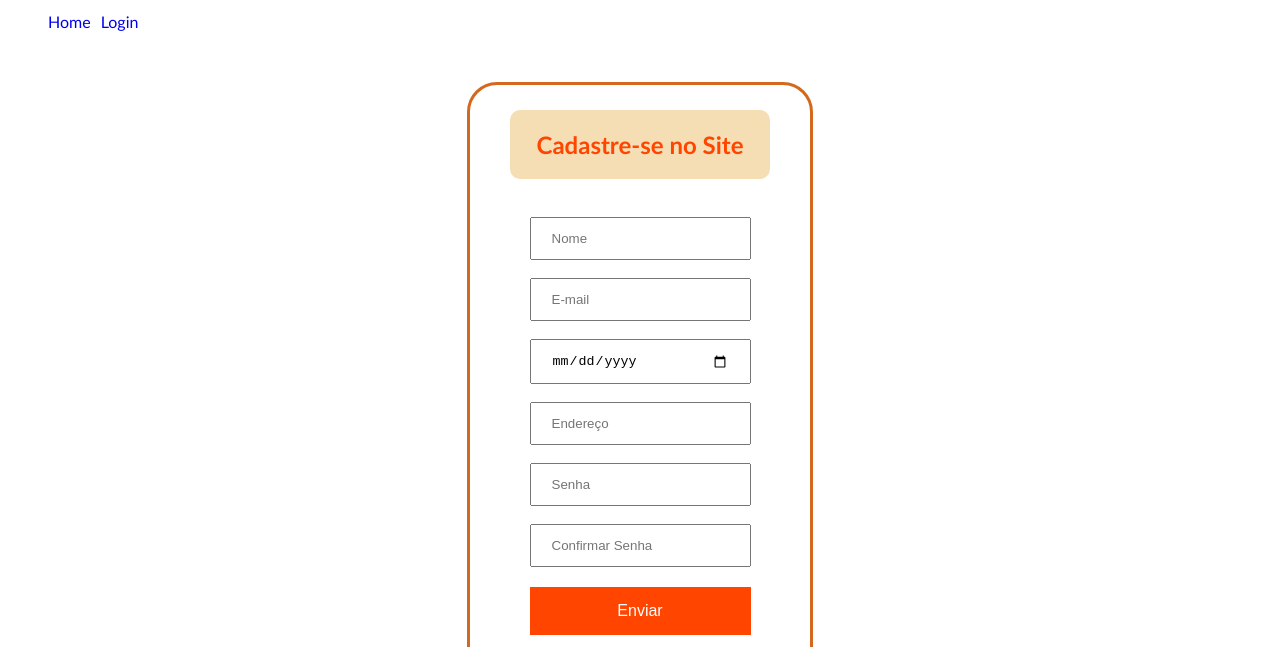
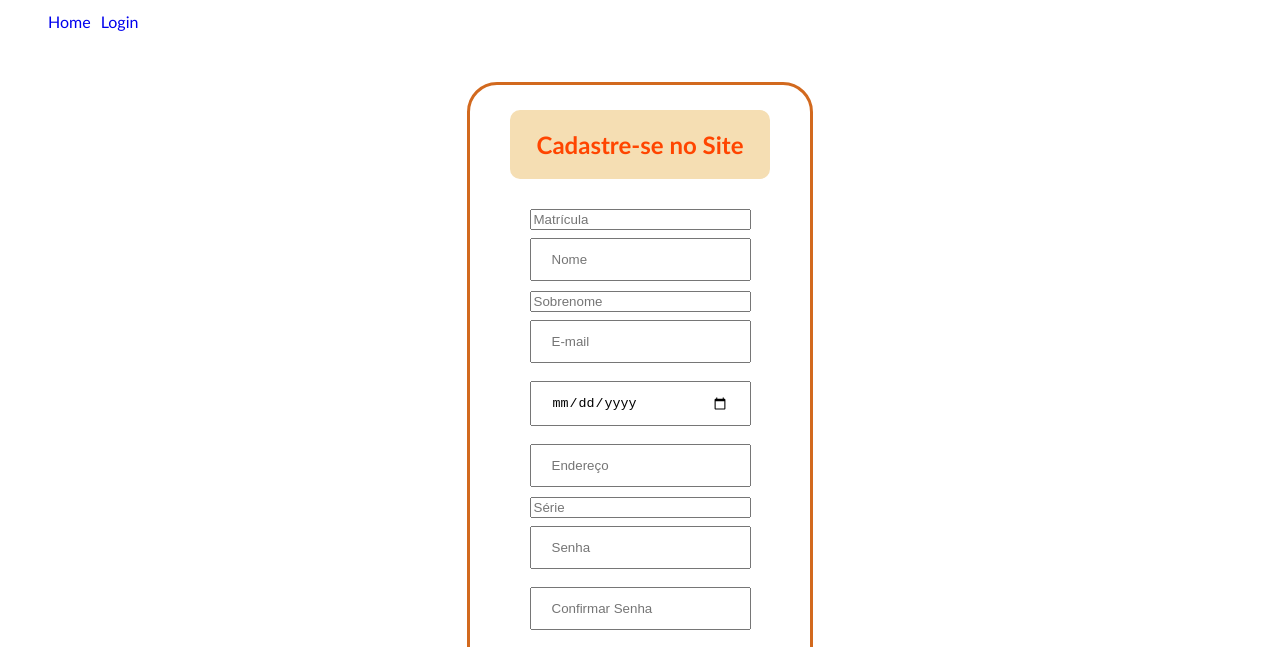
Before and after one commit to LucasKeller7/Av-Trimestral-Tecnico, a plain HTML site: page registro.html in a window 1280 px wide. Shown: the part 110-757 px from the top of the page. Drawn offline with Linux system fonts and the light colour scheme.

Commit message:
Update registro.html

```diff
--- a/registro.html
+++ b/registro.html
@@ -22,13 +22,13 @@
     <div class="container">
         <h2 class="tituloCadastro">Cadastre-se no Site</h2>
         <div class="dadosCadastro">
-            <!-- <input type="number" id="matricula" placeholder="Matrícula"> -->
+            <input type="number" id="matricula" placeholder="Matrícula">
             <input type="text" id="nome" placeholder="Nome">
-            <!-- <input type="text" id="sobrenome" placeholder="Sobrenome"> -->
+            <input type="text" id="sobrenome" placeholder="Sobrenome">
             <input type="email" id="email" placeholder="E-mail">
             <input type="date" id="datanascimento" placeholder="Data de Nascimento">
             <input type="text" id="endereco" placeholder="Endereço">
-            <!-- <input type="text" id="serie" placeholder="Série"> -->
+            <input type="text" id="serie" placeholder="Série">
             <input type="password" id="senha" placeholder="Senha">
             <input type="password" id="confirmarSenha" placeholder="Confirmar Senha">
             <button type="submit" id="enviar">Enviar</button>
```
